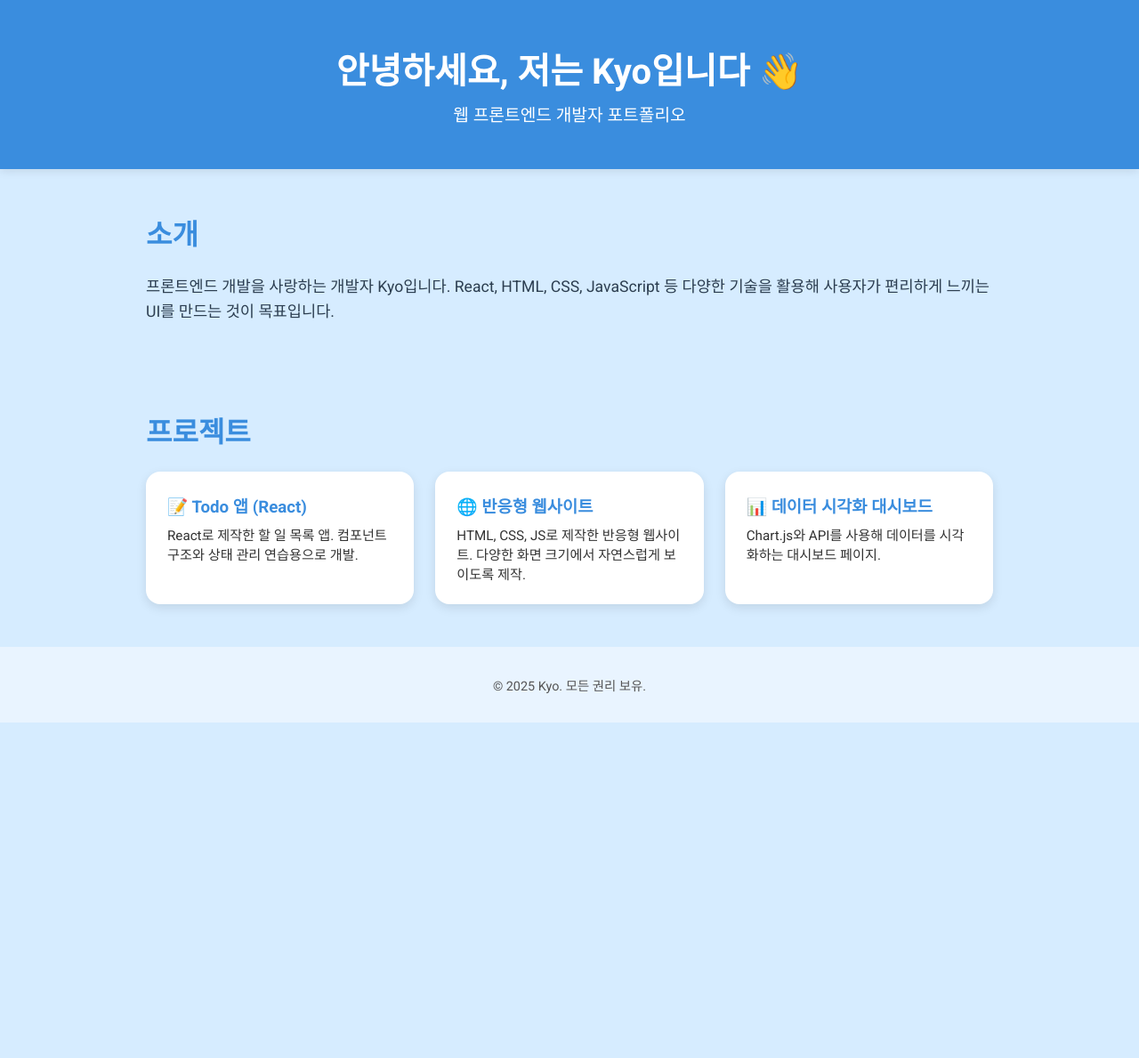
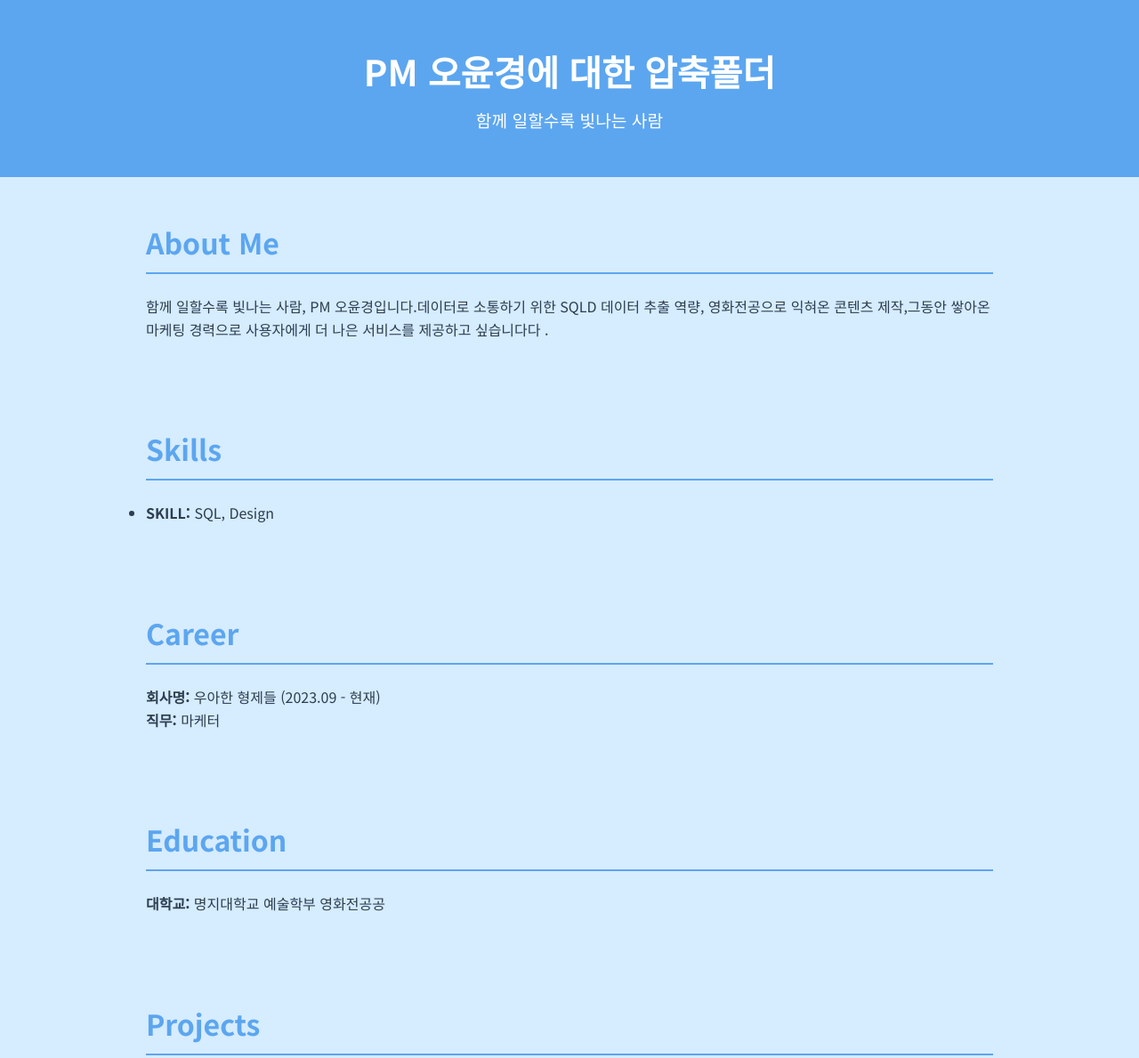
Before and after one commit to 102ugo/kyo, a plain HTML site: page index.html in a window 1280 px wide. Shown: the top 1189 px of the page at 89% size. Before the commit the page ends 812 px from the top, so only its background shows below. Drawn offline with Linux system fonts and the light colour scheme.

Commit message:
디자인 추가된 포트폴리오 업데이트

```diff
--- a/index.html
+++ b/index.html
@@ -3,11 +3,11 @@
 <head>
   <meta charset="UTF-8" />
   <meta name="viewport" content="width=device-width, initial-scale=1.0"/>
-  <title>Kyo의 포트폴리오</title>
-  <link href="https://fonts.googleapis.com/css2?family=Roboto:wght@400;700&display=swap" rel="stylesheet">
+  <title>KYO.zip</title>
+  <link href="https://fonts.googleapis.com/css2?family=Noto+Sans+KR:wght@400;700&display=swap" rel="stylesheet">
   <style>
     :root {
-      --main-blue: #3a8dde;
+      --main-blue: #5ca6f0;
       --dark-blue: #2c3e50;
       --light-blue: #d6ecff;
       --white: #ffffff;
@@ -20,9 +20,10 @@
     }
 
     body {
-      font-family: 'Roboto', sans-serif;
+      font-family: 'Noto Sans KR', sans-serif;
       background-color: var(--light-blue);
       color: var(--dark-blue);
+      line-height: 1.6;
     }
 
     header {
@@ -30,7 +31,6 @@
       color: var(--white);
       padding: 3rem 1rem;
       text-align: center;
-      box-shadow: 0 2px 10px rgba(0,0,0,0.1);
     }
 
     header h1 {
@@ -52,17 +52,12 @@
       font-size: 2rem;
       margin-bottom: 1.5rem;
       color: var(--main-blue);
+      border-bottom: 2px solid var(--main-blue);
+      padding-bottom: 0.5rem;
     }
 
-    .intro {
-      font-size: 1.1rem;
-      line-height: 1.6;
-    }
-
-    .projects {
-      display: grid;
-      grid-template-columns: repeat(auto-fit, minmax(280px, 1fr));
-      gap: 1.5rem;
+    .section-content {
+      margin-top: 1rem;
     }
 
     .project {
@@ -70,21 +65,12 @@
       padding: 1.5rem;
       border-radius: 1rem;
       box-shadow: 0 4px 12px rgba(0,0,0,0.1);
-      transition: transform 0.3s ease;
-    }
-
-    .project:hover {
-      transform: translateY(-5px);
+      margin-bottom: 1.5rem;
     }
 
     .project h3 {
       color: var(--main-blue);
       margin-bottom: 0.5rem;
-    }
-
-    .project p {
-      font-size: 0.95rem;
-      color: #333;
     }
 
     footer {
@@ -104,22 +90,45 @@
 </head>
 <body>
   <header>
-    <h1>안녕하세요, 저는 Kyo입니다 👋</h1>
-    <p>웹 프론트엔드 개발자 포트폴리오</p>
+    <h1>PM 오윤경에 대한 압축폴더</h1>
+    <p>함께 일할수록 빛나는 사람</p>
   </header>
 
   <section>
-    <h2>소개</h2>
-    <p class="intro">
-      프론트엔드 개발을 사랑하는 개발자 Kyo입니다.
-      React, HTML, CSS, JavaScript 등 다양한 기술을 활용해 사용자가 편리하게 느끼는 UI를 만드는 것이 목표입니다.
-    </p>
+    <h2>About Me</h2>
+    <div class="section-content">
+      <p>함께 일할수록 빛나는 사람, PM 오윤경입니다.데이터로 소통하기 위한 SQLD 데이터 추출 역량, 영화전공으로 익혀온 콘텐츠 제작,그동안 쌓아온 마케팅 경력으로 사용자에게 더 나은 서비스를 제공하고 싶습니다다 .</p>
+    </div>
   </section>
 
   <section>
-    <h2>프로젝트</h2>
-    <div class="projects">
+    <h2>Skills</h2>
+    <div class="section-content">
+      <ul>
+        <li><strong>SKILL:</strong> SQL, Design</li>
+      </ul>
+    </div>
+  </section>
 
+  <section>
+    <h2>Career</h2>
+    <div class="section-content">
+      <p><strong>회사명:</strong> 우아한 형제들 (2023.09 - 현재)</p>
+      <p><strong>직무:</strong> 마케터</p>
+
+    </div>
+  </section>
+
+  <section>
+    <h2>Education</h2>
+    <div class="section-content">
+      <p><strong>대학교:</strong> 명지대학교 예술학부 영화전공공</p>
+
+    </div>
+  </section>
+
+  <section>
+    <h2>Projects</h2>
     <div class="project">
       <h3>📝 Todo 앱 (React)</h3>
       <p>React로 제작한 할 일 목록 앱. 컴포넌트 구조와 상태 관리 연습용으로 개발.</p>
@@ -134,8 +143,6 @@
       <h3>📊 데이터 시각화 대시보드</h3>
       <p>Chart.js와 API를 사용해 데이터를 시각화하는 대시보드 페이지.</p>
     </div>
-
-    </div>
   </section>
 
   <footer>
```
Lines whose indentation alone changed are shown as unchanged.
